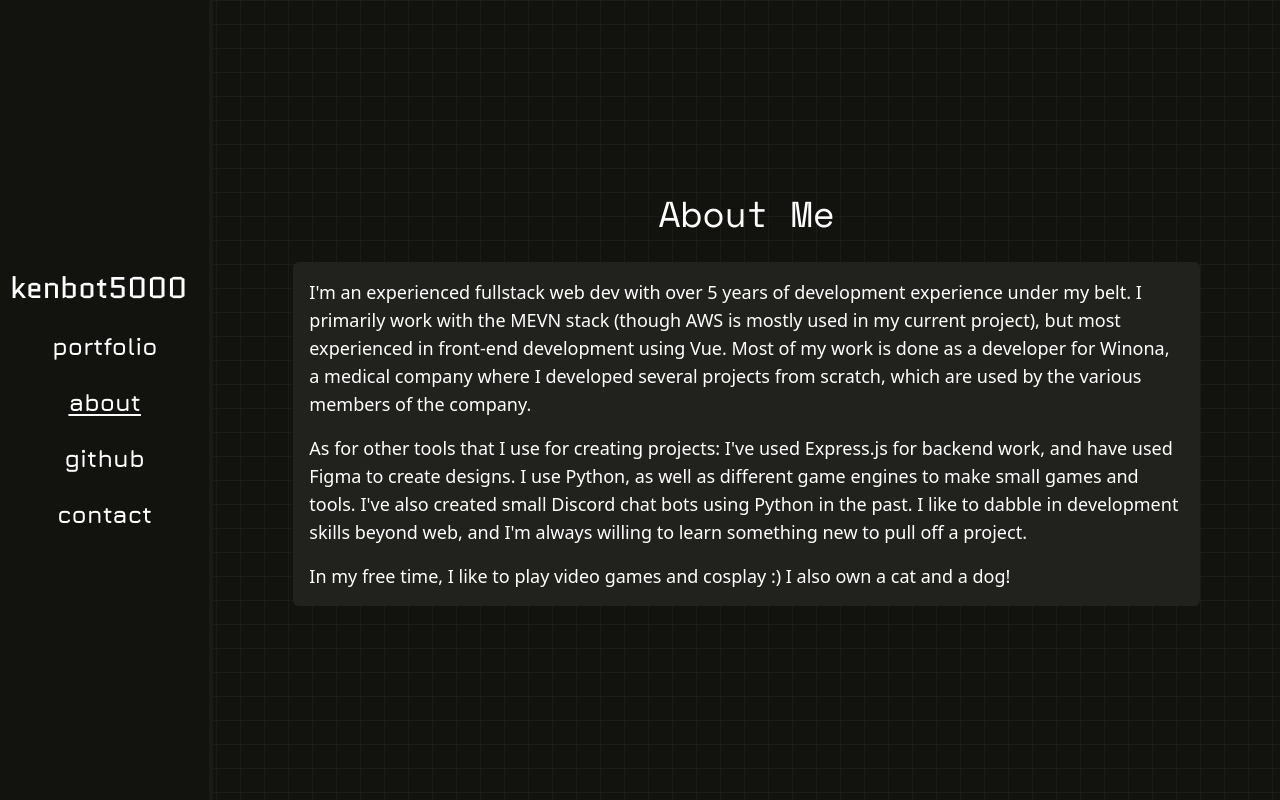
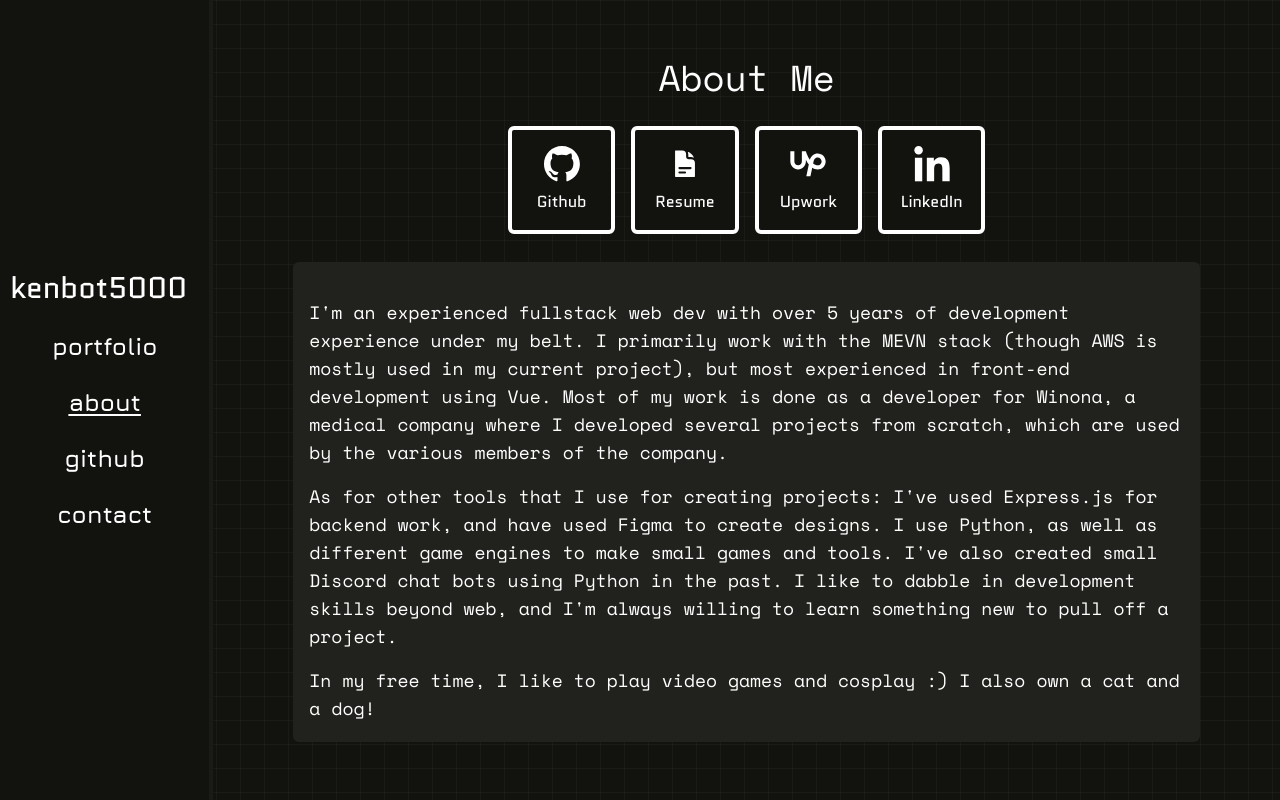
Before and after one commit to kenbot5000/portfolio, a Vue app: page /about in a window 1280 px wide. Built offline with nearby package versions, Linux system fonts and the light colour scheme.

Commit message:
feat: flesh out about page

```diff
--- a/src/components/PortfolioIconCard.vue
+++ b/src/components/PortfolioIconCard.vue
@@ -2,10 +2,11 @@
   <a
     :href="url"
     target="_blank"
+    class="group"
   >
     <div class="bg-[#12130F] rounded-md border-white border-4 min-w-20 min-h-20 aspect-square flex flex-col justify-center text-center p-2 md:p-4">
       <slot />
-      <span class="font-quantico mt-2">{{ text }}</span>
+      <span class="font-quantico mt-2 inline-block group-hover:scale-120 transition duration-300 ease-in-out">{{ text }}</span>
     </div>
   </a>
 </template>
--- a/src/pages/AboutMe.vue
+++ b/src/pages/AboutMe.vue
@@ -1,13 +1,73 @@
+<script setup>
+import PortfolioIconCard from '@/components/PortfolioIconCard.vue';
+import GithubIcon from '@/components/icons/GithubIcon.vue';
+import UpworkIcon from '@/components/icons/UpworkIcon.vue';
+import ResumeIcon from '@/components/icons/ResumeIcon.vue';
+import LinkedInIcon from '@/components/icons/LinkedInIcon.vue';
+</script>
+
 <template>
+  <div>
+    <div class="w-full xl:w-1/2 grid grid-cols-4 mx-auto text-white gap-x-4 px-7 mb-7">
+      <PortfolioIconCard
+        text="Github"
+        url="https://github.com/kenbot5000/"
+      >
+        <GithubIcon
+          width="50px"
+          height="50px"
+          fill="#FFFFFF"
+          class="mx-auto aspect-square"
+        />
+      </PortfolioIconCard>
+      <PortfolioIconCard
+        text="Resume"
+        url="/file/pineda_resume.pdf"
+      >
+        <ResumeIcon
+          width="50px"
+          height="50px"
+          fill="#FFFFFF"
+          class="mx-auto aspect-square"
+        />
+      </PortfolioIconCard>
+      <PortfolioIconCard
+        text="Upwork"
+        url="https://www.upwork.com/freelancers/~01db45c1400f6b2f37"
+      >
+        <UpworkIcon
+          width="50px"
+          height="50px"
+          fill="#FFFFFF"
+          class="mx-auto aspect-square"
+        />
+      </PortfolioIconCard>
+      <PortfolioIconCard
+        text="LinkedIn"
+        url="https://www.linkedin.com/in/rionn-kenshin-pineda-85309314b"
+      >
+        <LinkedInIcon
+          width="50px"
+          height="50px"
+          fill="#FFFFFF"
+          class="mx-auto aspect-square"
+        />
+      </PortfolioIconCard>
+    </div>
     <div
       class="
-      mx-20
+      md:mx-20
       px-4
+      py-2
+      md:py-5
       text-white
       bg-[#21221D]
-      rounded-md
+      md:rounded-md
       *:my-4
       *:text-lg
+      font-spacemono
+      max-h-[60vh]
+      overflow-y-auto
     "
     >
       <p>
@@ -20,4 +80,5 @@
         In my free time, I like to play video games and cosplay :) I also own a cat and a dog!
       </p>
     </div>
+  </div>
 </template>
--- a/src/pages/MainPortfolio.vue
+++ b/src/pages/MainPortfolio.vue
@@ -6,9 +6,9 @@ import PortfolioIconCard from '@/components/PortfolioIconCard.vue';
 import GithubIcon from '@/components/icons/GithubIcon.vue';
 import UpworkIcon from '@/components/icons/UpworkIcon.vue';
 import ResumeIcon from '@/components/icons/ResumeIcon.vue';
+import LinkedInIcon from '@/components/icons/LinkedInIcon.vue';
 
 import { text } from '@/data/text.js';
-import LinkedInIcon from '@/components/icons/LinkedInIcon.vue';
 
 const displayOpen = ref(false);
 const currentDisplay = ref(null);
```
Lines whose indentation alone changed are shown as unchanged.
